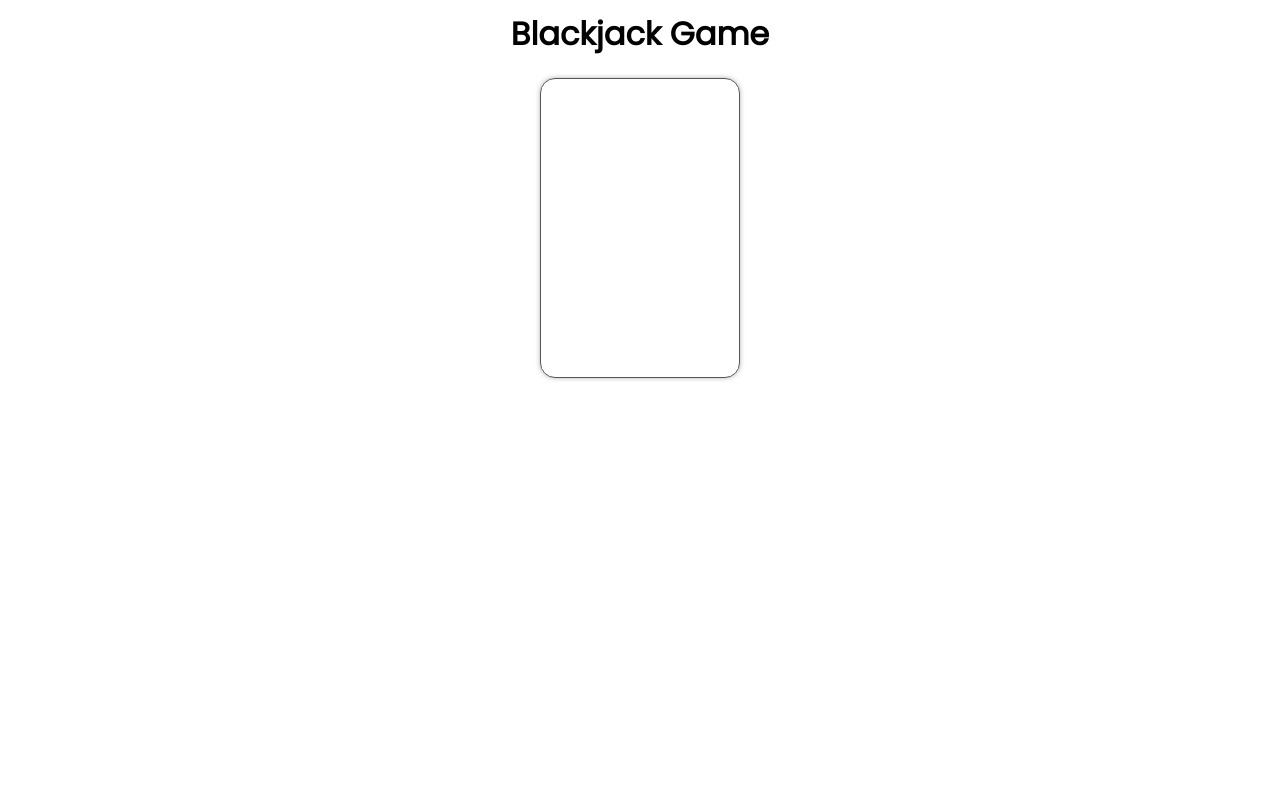
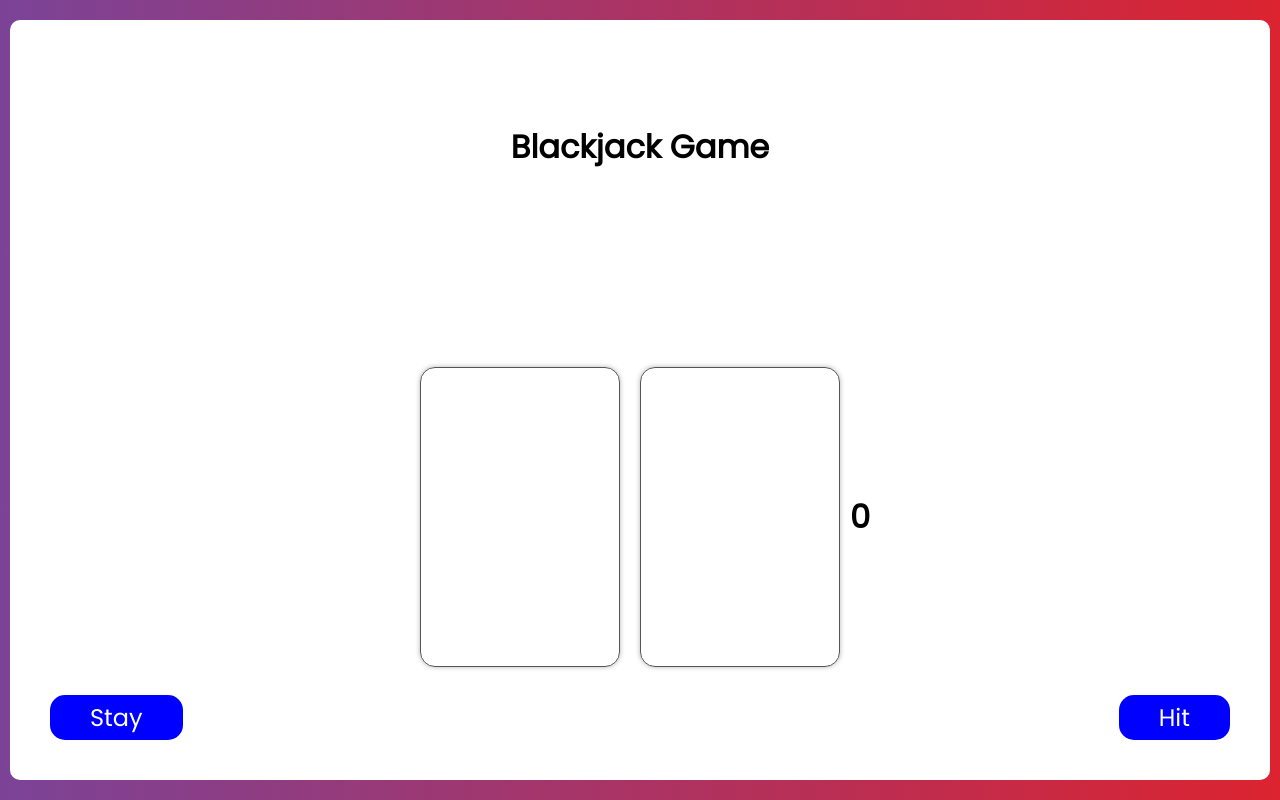
Before and after one commit to maxwellburdette/react-blackjack, a React (Create React App) app: page / in a window 1280 px wide. Built offline with nearby package versions, Linux system fonts and the light colour scheme.

Commit message:
Updated UI

```diff
--- a/src/App.js
+++ b/src/App.js
@@ -11,6 +11,14 @@ function App() {
 		symbol: [],
 		value: "",
 		cardID: "",
+		number: 0,
+	});
+	const [card2, setCard2] = useState({
+		color: "",
+		symbol: [],
+		value: "",
+		cardID: "",
+		number: 0,
 	});
 
 	useEffect(() => {
@@ -62,6 +70,10 @@ function App() {
 	function generateSuit(color, symbol) {
 		for (let i = 1; i <= 13; i++) {
 			let value = i;
+			let number = i;
+			if (i > 10) {
+				number = 10;
+			}
 			if (i === 1) {
 				value = "A";
 			}
@@ -81,14 +93,14 @@ function App() {
 					value: value,
 					cardColor: color,
 					symbol: symbol,
-					number: i,
+					number: number,
 					cardID: uuidv4(),
 				},
 			]);
 		}
 	}
 
-	function getCard(e) {
+	function getCard() {
 		random.current = randomNumber(0, deck.length);
 		let thisCard = deck[random.current];
 		if (thisCard === undefined) return;
@@ -97,35 +109,79 @@ function App() {
 			value: thisCard.value,
 			symbol: thisCard.symbol,
 			cardID: thisCard.cardID,
+			number: thisCard.number,
 		});
 		console.log(card);
 		setDeck(deck.filter((removeCard) => removeCard.cardID !== thisCard.cardID));
 	}
-	//<Card value={"A"} symbol={["fab", "steam"]}></Card>
-	//<Card value={2} symbol={["fab", "discord"]} color={"#111"}></Card>
-	//<Card value={3} symbol={["fab", "battle-net"]} color={"#111"}></Card>
-	//<Card value={4} symbol={["fab", "windows"]}></Card>
-	// {deck.map((card) => (
-	// 	<Card
-	// 		value={card.value}
-	// 		color={card.cardColor}
-	// 		symbol={card.symbol}
-	// 	></Card>
-	// ))}
-	//<>{deck.length > 0 && getCard()}</>
+
+	function getCard2() {
+		random.current = randomNumber(0, deck.length);
+		let thisCard = deck[random.current];
+		if (thisCard === undefined) return;
+		setCard2({
+			color: thisCard.cardColor,
+			value: thisCard.value,
+			symbol: thisCard.symbol,
+			cardID: thisCard.cardID,
+			number: thisCard.number,
+		});
+		console.log(card);
+		setDeck(deck.filter((removeCard) => removeCard.cardID !== thisCard.cardID));
+	}
+	function calcValue() {
+		if (card.value === "A") {
+			let checkVal = card2.number + 11;
+			if (checkVal <= 21) {
+				return checkVal;
+			}
+		}
+		if (card2.value === "A") {
+			let checkVal = card.number + 11;
+			if (checkVal <= 21) {
+				return checkVal;
+			}
+		}
+		return card.number + card2.number;
+	}
+
 	return (
 		<div className="App">
+			<div className="container">
 				<h1
 					style={{
 						width: "100%",
 						textAlign: "center",
-					margin: "10px 15px",
+						top: "0",
 					}}
 				>
 					Blackjack Game
 				</h1>
 				<div onClick={getCard}>
-				<Card value={card.value} color={card.color} symbol={card.symbol}></Card>
+					<Card
+						value={card.value}
+						color={card.color}
+						symbol={card.symbol}
+					></Card>
+				</div>
+
+				<div onClick={getCard2}>
+					<Card
+						value={card2.value}
+						color={card2.color}
+						symbol={card2.symbol}
+					></Card>
+				</div>
+
+				{card && card2 ? <h1>{calcValue()}</h1> : ""}
+
+				<a href="#" className="hit">
+					Hit
+				</a>
+
+				<a href="#" className="stay">
+					Stay
+				</a>
 			</div>
 		</div>
 	);
--- a/src/index.css
+++ b/src/index.css
@@ -9,11 +9,23 @@
 
 .App {
 	width: 100%;
-	height: 100%;
+	min-height: 100vh;
+	background: linear-gradient(to right, #7b4397, #dc2430);
+	padding: 10px;
+	display: flex;
+	align-items: center;
+}
+.container {
+	position: relative;
+	width: 100%;
+	height: 95vh;
+	padding: 10px;
+	background: #fff;
 	display: flex;
 	align-items: center;
 	justify-content: center;
 	flex-wrap: wrap;
+	border-radius: 10px;
 }
 .cardContainer {
 	position: relative;
@@ -51,9 +63,6 @@
 	margin: 0 10px 10px 10px;
 }
 
-.cardContainer .smallSuite {
-}
-
 .cardContainer .left {
 	align-self: flex-start;
 	margin-left: 8px;
@@ -83,3 +92,35 @@
 	align-self: flex-end;
 	transform: rotate(180deg);
 }
+
+.hit {
+	font-size: 1.5em;
+	padding: 5px 40px;
+	bottom: 0;
+	right: 0;
+	margin: 40px;
+	border-radius: 15px;
+	position: absolute;
+	background: blue;
+	color: #fff;
+	text-decoration: none;
+	transition: 0.5s;
+}
+
+.stay {
+	font-size: 1.5em;
+	padding: 5px 40px;
+	bottom: 0;
+	left: 0;
+	margin: 40px;
+	border-radius: 15px;
+	position: absolute;
+	background: blue;
+	color: #fff;
+	text-decoration: none;
+	transition: 0.5s;
+}
+.hit:hover,
+.stay:hover {
+	filter: brightness(0.8);
+}
```
Lines whose indentation alone changed are shown as unchanged.
